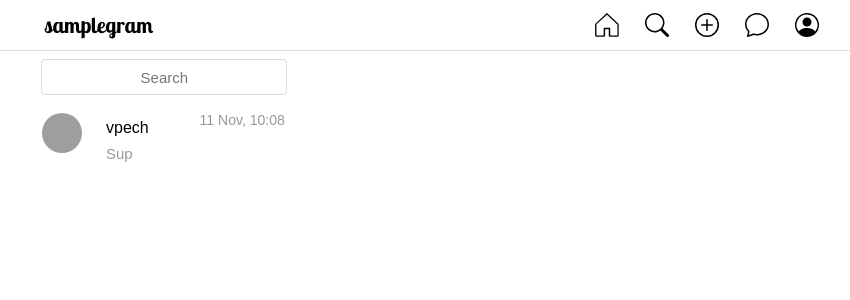
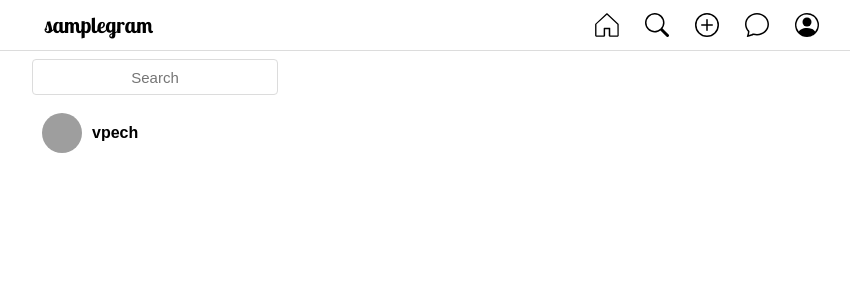
Before and after one commit to infret/social-network, a React (Create React App) app: page /chats in a window 1280 px wide. Shown: the top 300 px of the page, without its empty margins (208-1058 px from the left). Built offline with nearby package versions, Linux system fonts and the light colour scheme; grey boxes are pictures that could not be loaded.

Commit message:
Simplify project

```diff
--- a/src/components/App.tsx
+++ /dev/null
@@ -1,53 +0,0 @@
-import React, { useState } from 'react'
-import styled from 'styled-components'
-import Feed from './Feed'
-import Profile from './Profile'
-import Chats from './Chats'
-import { BrowserRouter, Route } from 'react-router-dom'
-import Chat from './Chat'
-import Search from './Search'
-import Header from './Header'
-import store from '../store'
-
-const AppContainer = styled.div<{ height: string }>`
-  max-width: 800px;
-  width: 100%;
-  height: ${(props) => props.height};
-  margin: 0 auto;
-  display: flex;
-`
-
-const Container = styled.div`
-  display: flex;
-`
-
-export default function App() {
-  return (
-    <BrowserRouter>
-      <Header currentUserId={store.currentUserId} />
-      <AppContainer height={window.innerHeight + 'px'}>
-        <Route path='/' exact component={() => <Feed store={store} />} />
-        <Route path='/search' component={() => <Search store={store} />} />
-        <Route path='/chats' render={() => <Chats store={store} />} />
-        <Route
-          path='/user/'
-          component={() => (
-            <Profile
-              userId={parseInt(window.location.pathname.substring(window.location.pathname.lastIndexOf('/') + 1))}
-              store={store}
-            />
-          )}
-        />
-        <Route
-          path='/chat/'
-          component={() => (
-            <Chat
-              store={store}
-              userId={parseInt(window.location.pathname.substring(window.location.pathname.lastIndexOf('/') + 1))}
-            />
-          )}
-        />
-      </AppContainer>
-    </BrowserRouter>
-  )
-}
--- a/src/components/Chats.tsx
+++ b/src/components/Chats.tsx
@@ -5,6 +5,7 @@ import Avatar from './Avatar'
 import { NavLink } from 'react-router-dom'
 import Chat from './Chat'
 import { IStore } from '../store'
+import User from './User'
 
 const Page = styled.div`
   display: flex;
@@ -13,38 +14,6 @@ const Page = styled.div`
 const Container = styled.div`
   display: flex;
   flex-direction: column;
-`
-
-const DialogLink = styled(NavLink)`
-  height: 74px;
-  width: 100%;
-  text-decoration: none;
-  color: black;
-  display: grid;
-  grid-template-areas: 'avatar name date' 'avatar text text';
-  grid-template-columns: 74px 1fr 148px;
-  grid-template-rows: 37px 37px;
-`
-
-const Name = styled.p`
-  grid-area: name;
-  align-self: start;
-`
-
-const LastMessage = styled.p`
-  color: #999;
-  grid-area: text;
-  align-self: end;
-  font-size: 15px;
-`
-
-const Date = styled.p`
-  color: #999;
-  grid-area: date;
-  align-self: end;
-  font-size: 14px;
-  text-align: end;
-  margin: 12px;
 `
 
 interface propsInterface {
@@ -59,13 +28,8 @@ export default function Chats(props: propsInterface) {
         <Searchbar />
         {props.store.messages
           .filter((message) => message.sender_id === props.store.currentUserId)
-          .map((dialog, i) => (
-            <DialogLink key={i} to={'/chat/' + dialog.sender_id}>
-              <Avatar src={dialog.sender_avatar} userId={dialog.sender_id} />
-              <Name>{dialog.sender_username}</Name>
-              <Date>{dialog.date}</Date>
-              <LastMessage>{dialog.text}</LastMessage>
-            </DialogLink>
+          .map((chat) => (
+            <User user={props.store.users[chat.sender_id]} link='/chat/' />
           ))}
       </Container>
     </Page>
--- a/src/components/Feed.tsx
+++ b/src/components/Feed.tsx
@@ -16,13 +16,7 @@ interface Props {
 const Feed = observer((props: Props) => (
   <Container>
     {props.store.posts.map((post, index) => (
-      <Post
-        id={index}
-        name={post.sender_username}
-        avatar={post.sender_avatar}
-        text={post.text}
-        date={post.date}
-      />
+      <Post user={props.store.users[post.sender_id]} date={post.date} text={post.text} />
     ))}
   </Container>
 ))
--- a/src/components/Post.tsx
+++ b/src/components/Post.tsx
@@ -1,9 +1,10 @@
 import React from 'react'
 import styled from 'styled-components'
 import Avatar from './Avatar'
-import Username from './Username'
 import HeartIcon from '../resources/heart.svg'
 import MessageIcon from '../resources/message.svg'
+import { IUser } from '../store'
+import User from './User'
 
 const StyledPost = styled.div`
   margin: 12px auto;
@@ -48,19 +49,16 @@ const Text = styled.pre`
 `
 
 interface propsInterface {
-  name: string
-  avatar: string
+  user: IUser
+  date: string
   text: string
-  date: string
-  id: number
 }
 
 export default function Post(props: propsInterface) {
   return (
     <StyledPost>
       <PostHeader>
-        <Avatar src={props.avatar} userId={props.id} />
-        <Username userId={props.id} name={props.name} />
+        <User user={props.user} link='/user/' />
         <Date>{props.date}</Date>
       </PostHeader>
       <PostImg src='https://images.unsplash.com/photo-1612367197703-1e9839b09f63?ixid=MXwxMjA3fDB8MHxlZGl0b3JpYWwtZmVlZHw5fHx8ZW58MHx8fA%3D%3D&ixlib=rb-1.2.1&auto=format&fit=crop&w=500&q=60' />
--- a/src/components/Profile.tsx
+++ b/src/components/Profile.tsx
@@ -76,15 +76,8 @@ const Profile = observer((props: propsInterface) => {
       <Container>
         {props.store.posts
           .filter((post) => post.sender_id === props.userId)
-          .map((post, index) => (
-            <Post
-              id={index}
-              key={index}
-              name={post.sender_username}
-              avatar={post.sender_avatar}
-              text={post.text}
-              date={post.date}
-            />
+          .map((post) => (
+            <Post user={props.store.users[post.sender_id]} date={post.date} text={post.text} />
           ))}
       </Container>
     </div>
--- a/src/components/Search.tsx
+++ b/src/components/Search.tsx
@@ -1,6 +1,7 @@
 import React from 'react'
 import Searchbar from './Searchbar'
 import { IStore } from '../store'
+import User from './User'
 
 interface propsInterface {
   store: IStore
@@ -11,6 +12,9 @@ export default function Search(props: propsInterface) {
   return (
     <>
       <Searchbar />
+      {props.store.users.map((user) => (
+        <User user={user} link='/user/' />
+      ))}
     </>
   )
 }
--- a/src/components/User.tsx
+++ b/src/components/User.tsx
@@ -1,29 +1,31 @@
 import React from 'react'
+import { NavLink } from 'react-router-dom'
 import styled from 'styled-components'
+import { IUser } from '../store'
 import Avatar from './Avatar'
-import Username from './Username'
 
 const StyledUser = styled.div`
   width: 100%;
-  display: grid;
-  grid-template-areas: 'avatar name' 'avatar text';
-  grid-template-columns: 74px 1fr;
-  grid-template-rows: 37px 37px;
+  display: flex;
+  align-items: center;
+`
+
+const Username = styled(NavLink)`
+  color: black;
   text-decoration: none;
-  margin-bottom: 6px;
+  font-weight: 600;
 `
 
 interface propsInterface {
-  avatar: string
-  name: string
-  id: number
+  user: IUser
+  link: string
 }
 
 export default function User(props: propsInterface) {
   return (
     <StyledUser>
-      <Avatar src={props.avatar} userId={props.id} />
-      <Username userId={props.id} name={props.name} />
+      <Avatar userId={props.user.id} src={props.user.avatar} />
+      <Username to={props.link + props.user.id}>{props.user.username}</Username>
     </StyledUser>
   )
 }
--- a/src/components/Username.tsx
+++ /dev/null
@@ -1,18 +0,0 @@
-import { NavLink } from 'react-router-dom'
-import styled from 'styled-components'
-
-const StyledLink = styled(NavLink)`
-  color: black;
-  text-decoration: none;
-  font-weight: bold;
-`
-
-interface propsInterface {
-  userId: number
-  name: string
-}
-
-const Username = (props: propsInterface) => (
-  <StyledLink to={'/user/' + props.userId}>{props.name}</StyledLink>
-)
-export default Username
--- a/src/index.tsx
+++ b/src/index.tsx
@@ -1,36 +1,65 @@
 import { createGlobalStyle } from 'styled-components'
-import * as React from 'react'
 import * as ReactDOM from 'react-dom'
-import App from './components/App'
+import React, { useState } from 'react'
+import styled from 'styled-components'
+import Feed from './components/Feed'
+import Profile from './components/Profile'
+import Chats from './components/Chats'
+import { BrowserRouter, Route } from 'react-router-dom'
+import Chat from './components/Chat'
+import Search from './components/Search'
+import Header from './components/Header'
+import store from './store'
 
 const GlobalStyle = createGlobalStyle`
-	body {
+	* {
 		margin: 0;
+		padding: 0;
+		border: none;
 		font-family: sans-serif;
-		-webkit-font-smoothing: antialiased;
-		-moz-osx-font-smoothing: grayscale;
+		resize: none;
+		outline: none;
+		background-color: transparent;
 	}
+`
 
-	:focus {
-		outline: none;
-	}
-
-	button {
-		background-color: transparent;
-		border: none;
-		padding: none;
-	}
-
-	textarea, pre {
-		resize: none;
-		font-family: sans-serif;
-	}
+const App = styled.div<{ height: string }>`
+  max-width: 800px;
+  width: 100%;
+  height: ${(props) => props.height};
+  margin: 0 auto;
+  display: flex;
 `
 
 ReactDOM.render(
   <React.StrictMode>
-    <App />
     <GlobalStyle />
+    <BrowserRouter>
+      <Header currentUserId={store.currentUserId} />
+      <App height={window.innerHeight + 'px'}>
+        <Route path='/' exact component={() => <Feed store={store} />} />
+        <Route path='/search' component={() => <Search store={store} />} />
+        <Route path='/chats' render={() => <Chats store={store} />} />
+        <Route
+          path='/user/'
+          component={() => (
+            <Profile
+              userId={parseInt(window.location.pathname.substring(window.location.pathname.lastIndexOf('/') + 1))}
+              store={store}
+            />
+          )}
+        />
+        <Route
+          path='/chat/'
+          component={() => (
+            <Chat
+              store={store}
+              userId={parseInt(window.location.pathname.substring(window.location.pathname.lastIndexOf('/') + 1))}
+            />
+          )}
+        />
+      </App>
+    </BrowserRouter>
   </React.StrictMode>,
   document.getElementById('root')
 )
--- a/src/store.ts
+++ b/src/store.ts
@@ -55,9 +55,7 @@ const Store = types
       })
     },
     filterMessages(sender_id: number, recipient_id: number) {
-      return self.messages.filter(
-        (message) => message.sender_id === sender_id && message.recipient_id === recipient_id
-      )
+      return self.messages.filter((message) => message.sender_id === sender_id && message.recipient_id === recipient_id)
     }
   }))
 
@@ -138,5 +136,6 @@ const getCurrentDate = () =>
   }).format(Date.now())
 
 export interface IStore extends Instance<typeof store> {}
+export interface IUser extends Instance<typeof User> {}
 
 export default store
```
